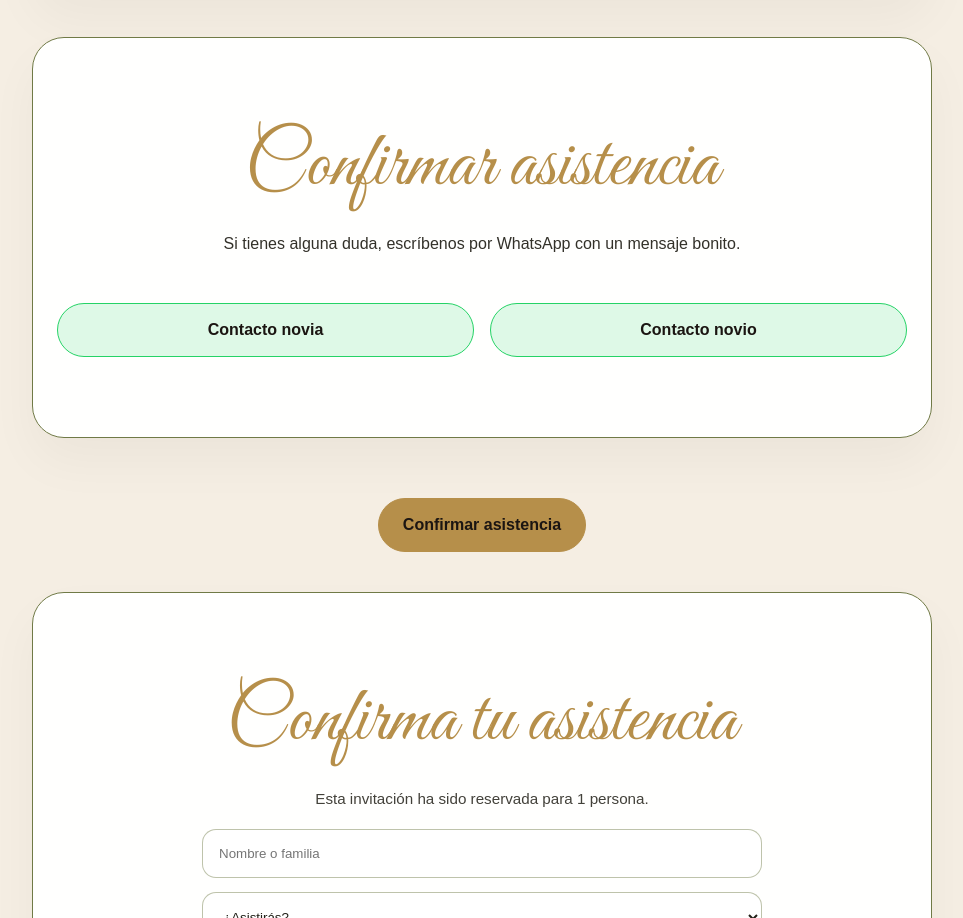
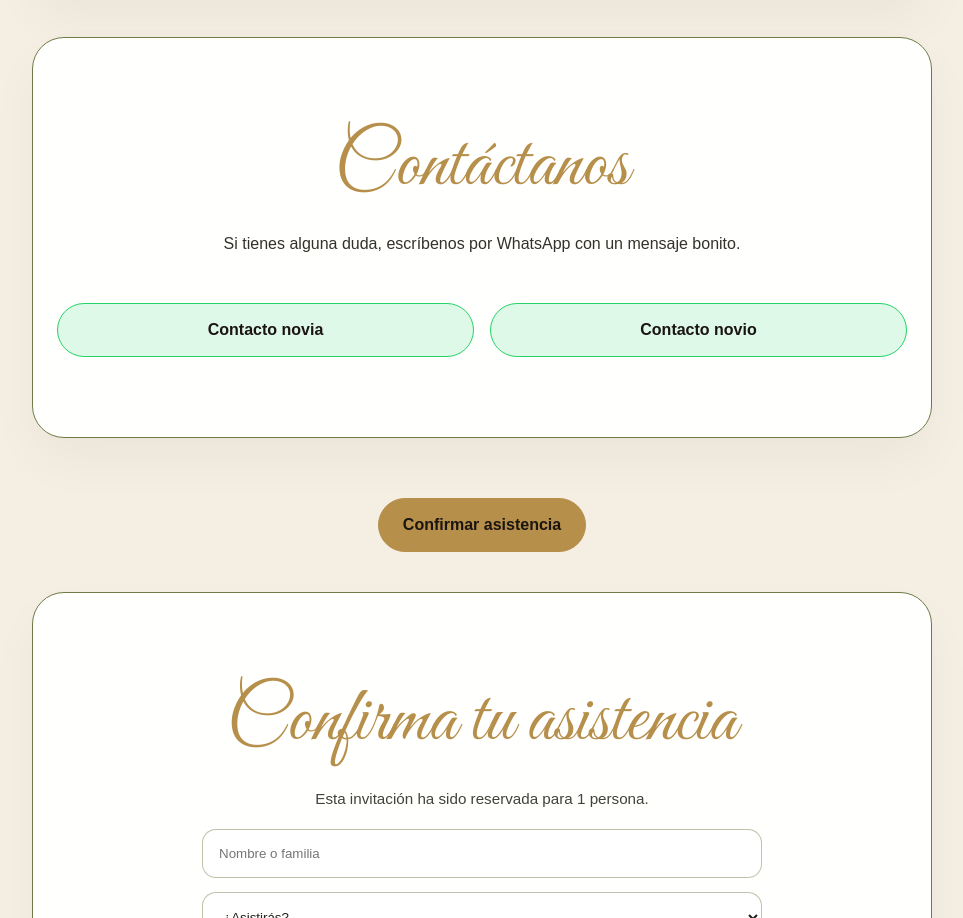
Before and after one commit to VictorYugo/BodaVY, a plain HTML site: page index.html in a window 1280 px wide. Shown: the part 6090-7008 px from the top of the page, without its empty margins (158-1121 px from the left). Drawn offline with nearby package versions, Linux system fonts and the light colour scheme.

Commit message:
Change section title from 'Confirmar asistencia' to 'Contáctanos'

```diff
--- a/index.html
+++ b/index.html
@@ -225,7 +225,7 @@
     </section>
 
     <section class="contact-whatsapp reveal visible">
-      <h2>Confirmar asistencia</h2>
+      <h2>Contáctanos</h2>
       <p>Si tienes alguna duda, escríbenos por WhatsApp con un mensaje bonito.</p>
 
       <div class="whatsapp-buttons">
```
